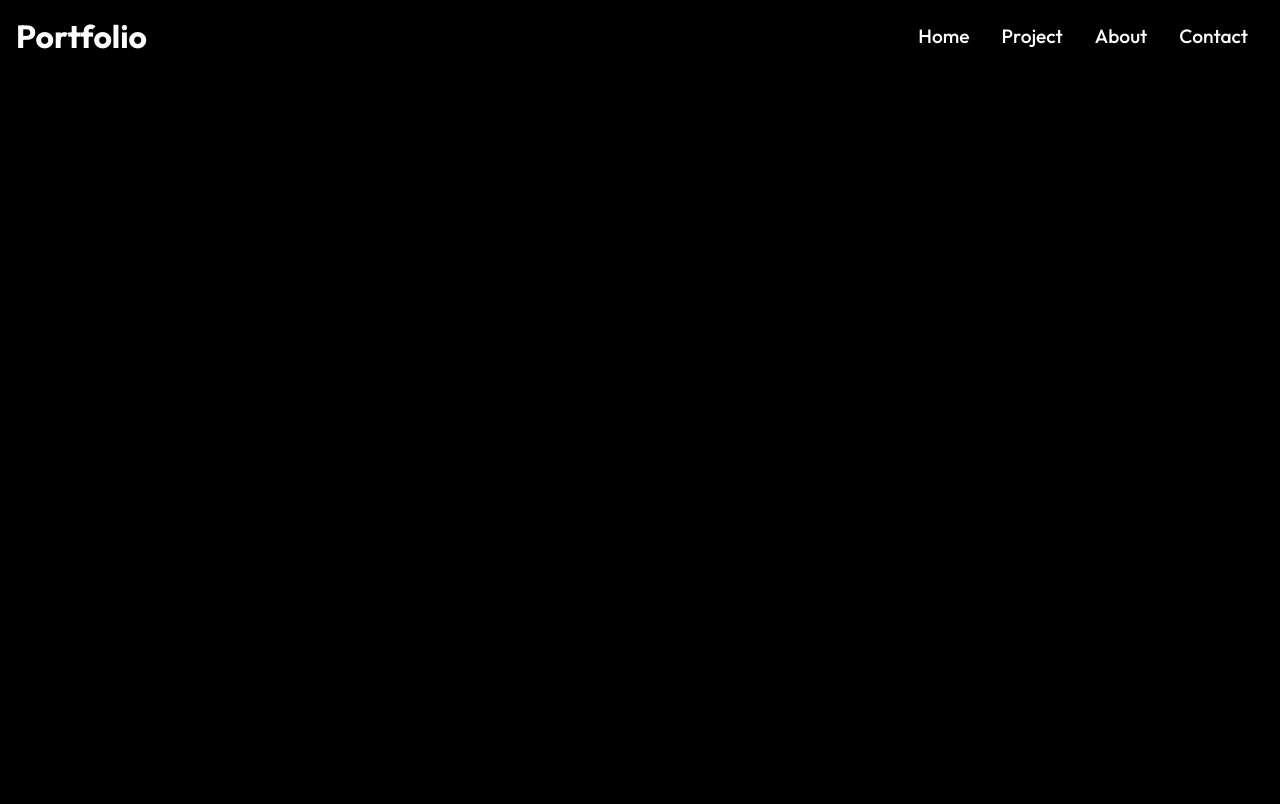
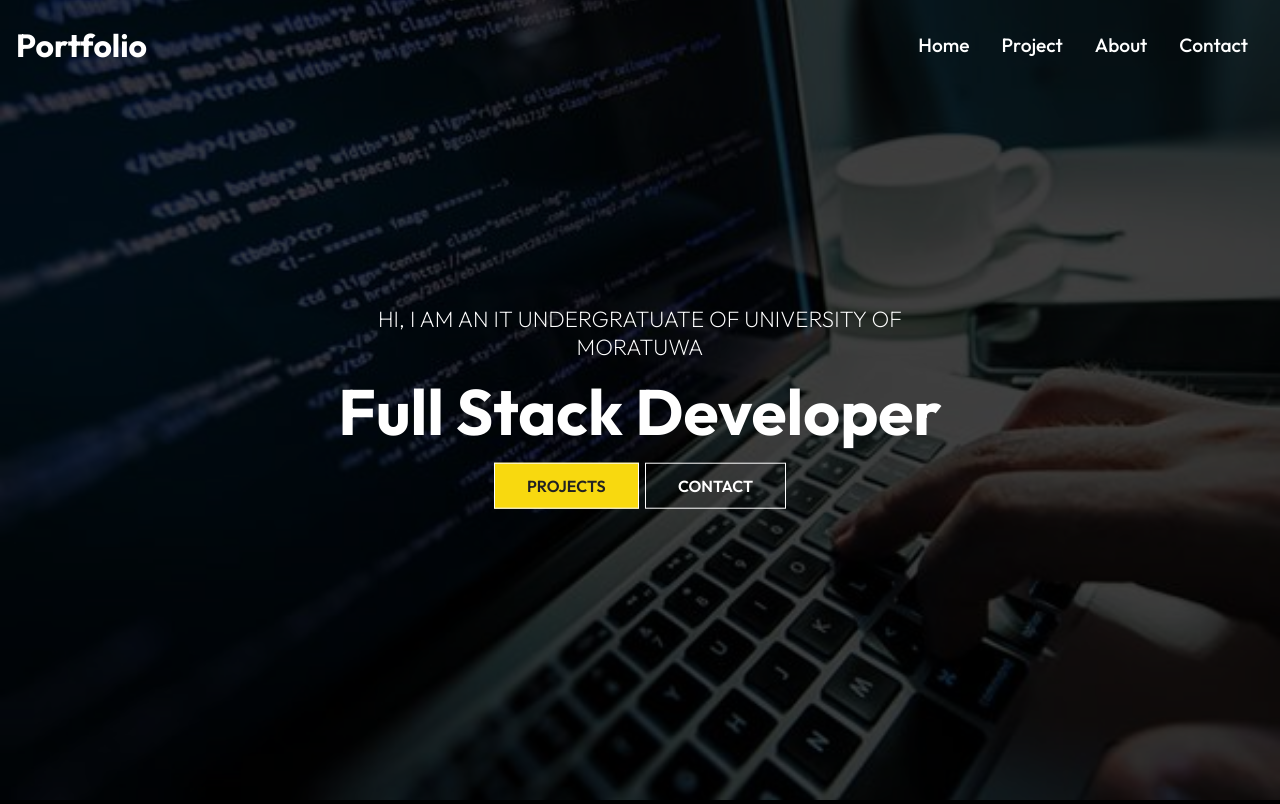
Before and after one commit to Pravindu-Bhashitha/My-Portfolio-Website, a React (Create React App) app: page / in a window 1280 px wide. Built offline with nearby package versions, Linux system fonts and the light colour scheme.

Commit message:
After finishing the hero page scroll down css

```diff
--- /dev/null
+++ b/src/components/Heroimage.js
@@ -0,0 +1,24 @@
+import "./HeroimageStyle.css";
+import React from 'react'
+import IntroImg from "../assets/programmer.jpg";
+import { Link } from "react-router-dom";
+
+const Heroimage = () => {
+  return (
+    <div className="hero">
+        <div className="mask">
+            <img className="intro-img" src={IntroImg} alt="Introimg"/>
+        </div>
+        <div className="content">
+            <p>Hi, I am an IT undergratuate of University of Moratuwa</p>
+            <h1>Full Stack Developer</h1>
+            <div>
+            <Link to="/project" className="btn">Projects</Link>
+            <Link to="/contact" className="btn btn-light">Contact</Link>
+        </div>
+        </div>
+    </div>
+  )
+}
+
+export default Heroimage;
--- /dev/null
+++ b/src/components/HeroimageStyle.css
@@ -0,0 +1,60 @@
+.mask {
+  width: 100%;
+  height: 100vh;
+  position: relative;
+}
+.intro-img {
+  width: 100%;
+  height: 100%;
+  background-size: cover;
+  background-position: center;
+  object-fit: cover;
+}
+.mask::after {
+  content: "";
+  width: 100%;
+  height: 100%;
+  position: absolute;
+  top: 0;
+  left: 0;
+  background-color: #000;
+  opacity: 0.75;
+}
+
+.hero {
+  height: 100%;
+  width: 100%;
+}
+
+.hero .content {
+  position: absolute;
+  transform: translate(-50%, -50%);
+  top: 50%;
+  left: 50%;
+  text-align: center;
+}
+
+.hero .content h1 {
+  font-size: 4rem;
+  padding: 0.6rem 0 1.5rem;
+}
+
+.hero .content p {
+  font-size: 1.4rem;
+  font-weight: 200;
+  text-transform: uppercase;
+}
+
+.content .btn {
+  margin: 1rem 0.2rem;
+}
+
+@media screen and (max-width: 640px) {
+  .hero .content h1 {
+    font-size: 3rem;
+  }
+
+  .hero .content p {
+    font-size: 1.4rem;
+  }
+}
--- a/src/components/Navbar.css
+++ b/src/components/Navbar.css
@@ -3,6 +3,14 @@
     justify-content:space-between;
     align-items: center;
     padding: 1rem;
+    position: fixed;
+    width: 100%;
+    height: 90px;
+    z-index: 10;
+}
+.header-bg{
+    background-color: rgba(0, 0, 0, 0.85);
+    transition: 0.5s;
 }
 .nav-menu{
     display: flex;
--- a/src/components/Navbar.js
+++ b/src/components/Navbar.js
@@ -7,8 +7,19 @@
 
   const[click,setClick] = useState(false);
   const handleClick = () => setClick(!click);
+  const[color,setColor] = useState(false);
+  const changeColor = () => {
+    if(window.scrollY >= 100){
+      setColor(true);
+    }
+    else{
+      setColor(false);
+    }
+  };
+
+  window.addEventListener("scroll",changeColor);
   return (
-    <div className="header">
+    <div className={color ? "header header-bg" : "header"}>
       <Link to="/">
         <h1>Portfolio</h1>
       </Link>
--- a/src/routes/Home.js
+++ b/src/routes/Home.js
@@ -1,10 +1,12 @@
 import React from "react";
 import Navbar from "../components/Navbar";
+import Heroimage from "../components/Heroimage";
 
 const Home = () => {
   return (
     <div>
       <Navbar/>
+      <Heroimage/>
     </div>
   );
 };
```
Also changed, not shown: src/assets/programmer.jpg (added).
